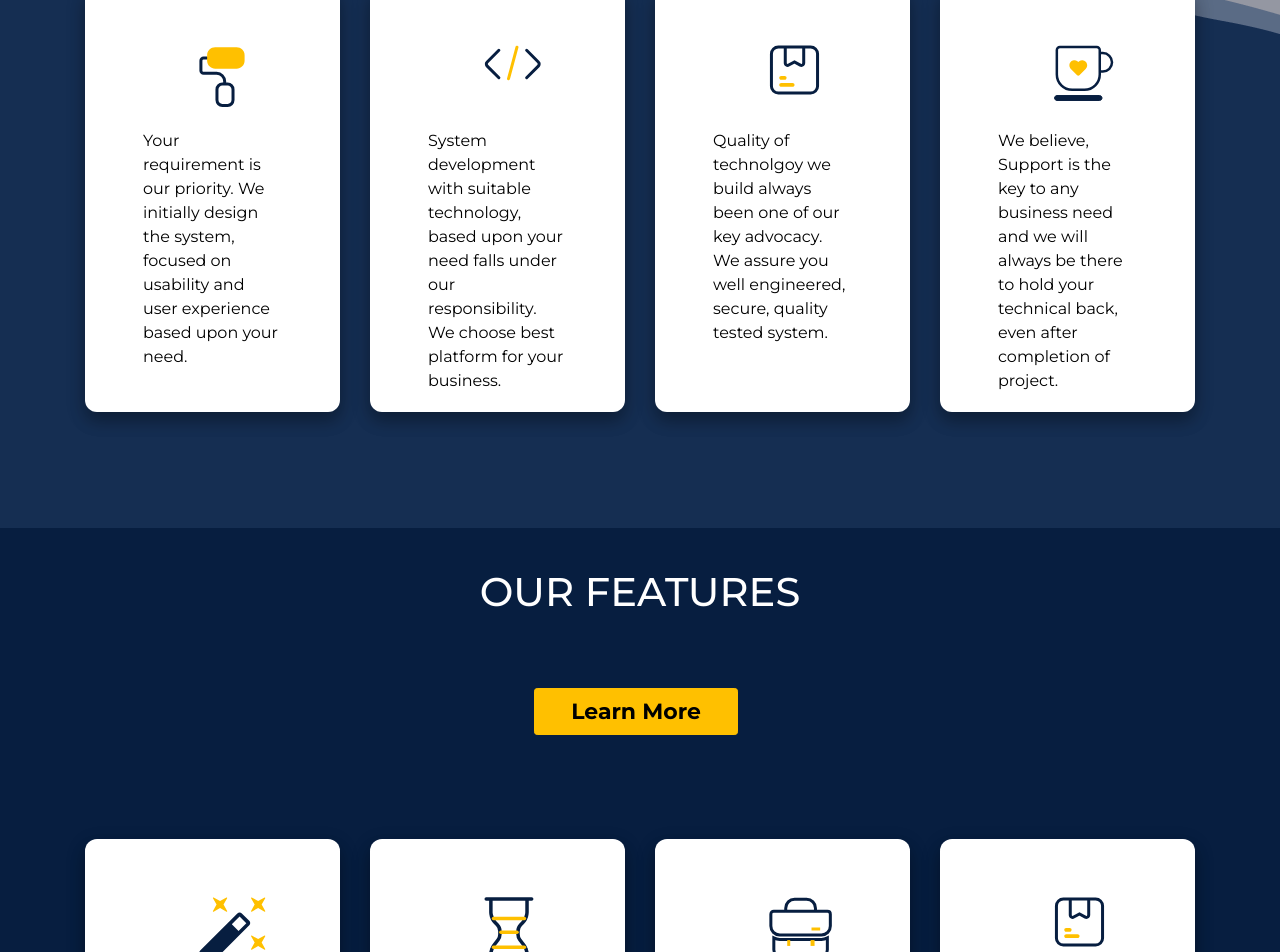
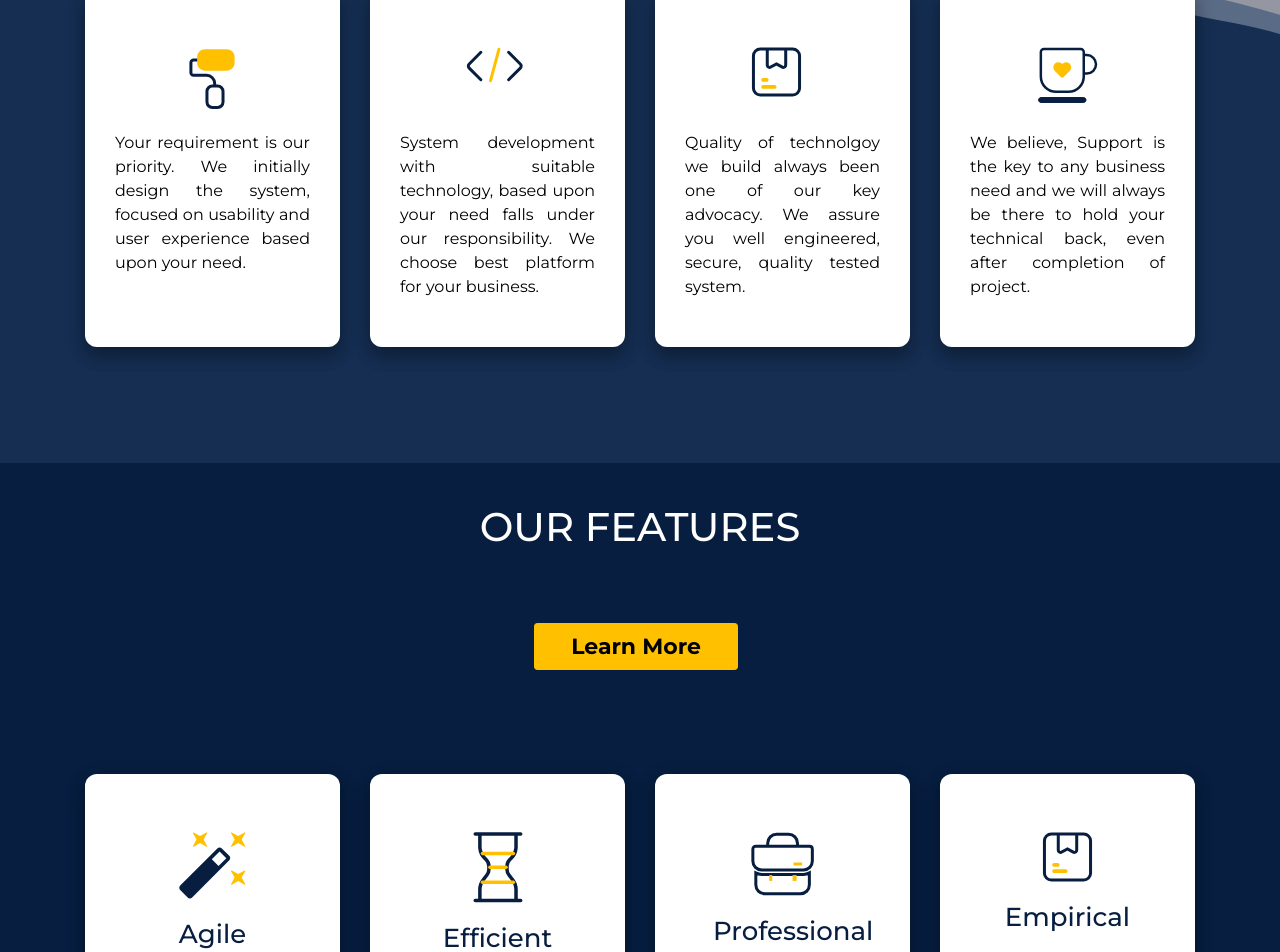
Before and after one commit to timeportal21/sochware-update, a React (Create React App) app: page / in a window 1280 px wide. Shown: the part 1140-2092 px from the top of the page. Built offline with nearby package versions, Linux system fonts and the light colour scheme.

Commit message:
style modified

```diff
--- a/src/components/Features/Features.js
+++ b/src/components/Features/Features.js
@@ -53,7 +53,7 @@ function Features({ heroColor, customButton, borderButton }) {
                                 key={i}
                             >
                                 <div className={`group-feature ${heroColor}`}>
-                                    <div className="group-image">
+                                    <div className="group-image w-100 text-center">
                                         {data.image}
                                         {/* <img
                                             src={data.image}
--- a/src/components/WorkingStrategy/WorkSection.js
+++ b/src/components/WorkingStrategy/WorkSection.js
@@ -39,11 +39,11 @@ function WorkSection({ heroColor }) {
                                 key={i}
                             >
                                 <div className="group-feature">
-                                    <div className="group-image">
+                                    <div className="group-image w-100 text-center">
                                         {data.icon}
                                     </div>
                                     <div className={`work-title ${heroColor}`}>
-                                        <p>{data.content}</p>
+                                        <p className="text-justify">{data.content}</p>
                                     </div>
                                 </div>
                             </div>
--- a/src/components/WorkingStrategy/_worksection.scss
+++ b/src/components/WorkingStrategy/_worksection.scss
@@ -27,6 +27,8 @@
     .group-feature {
         border-radius: 12px;
         height: 425px;
+        padding: 60px 30px;
+        height: 360px;
         .group-image {
             margin-bottom: 22px;
         }
```
